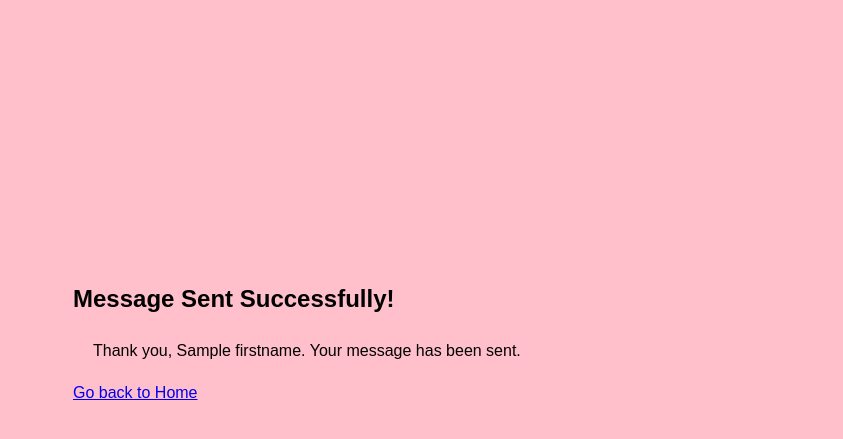
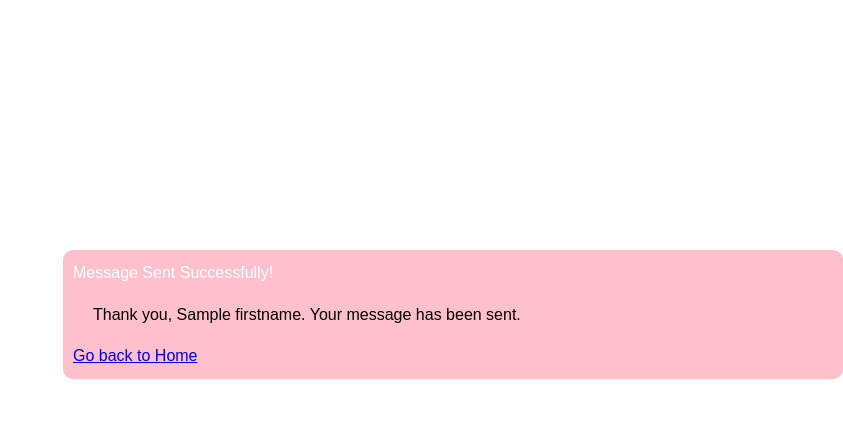
Before and after one commit to pepegigi/projects-withgit, a Django app: template templates/success.html in a window 1280 px wide. Shown: the top 439 px of the page, without its empty margins (437-1280 px from the left). Run offline with Django 4.2, Linux system fonts and the light colour scheme; the template is opened without the code that fills it: most values are stand-ins (such as "Sample title", 1, 10 or a date in 2020).

Commit message:
Update success.html

```diff
--- a/templates/success.html
+++ b/templates/success.html
@@ -7,9 +7,11 @@
     <title>Success</title>
     <link rel="stylesheet" href="{% static 'index.css' %}">
 </head>
-<body class="container" style="background-color: pink;border-radius:10px;border:2px,black;margin-left:500px;margin-top:250px;padding:10px;">
-    <h2 style="color:black;">Message Sent Successfully!</h2>
-    <p style="color:black;margin-left:20px;">Thank you, {{ firstname }}. Your message has been sent.</p>
-    <a href="{% url 'home' %}" margin-left:20px;>Go back to Home</a>
+<body>
+    <div class="container" style="background-color: pink;border-radius:10px;border:2px,black;margin-left:500px;margin-top:250px;padding:10px;>
+         <h2 style="color:black;">Message Sent Successfully!</h2>
+         <p style="color:black;margin-left:20px;">Thank you, {{ firstname }}. Your message has been sent.</p>
+         <a href="{% url 'home' %}" margin-left:20px;>Go back to Home</a>
+    </div>
 </body>
 </html>
```
